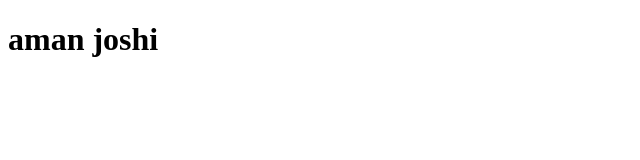
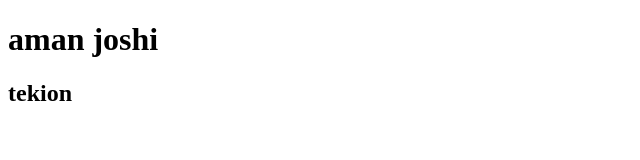
Before and after one commit to aman4047/Kart, a plain HTML site: page index.html in a window 1280 px wide. Shown: the whole page, without its empty margins (0-640 px from the left). Drawn offline with Linux system fonts and the light colour scheme.

Commit message:
added heading 2

```diff
--- a/index.html
+++ b/index.html
@@ -8,5 +8,6 @@
 </head>
 <body>
     <h1>aman joshi</h1>
+    <h2>tekion</h2>
 </body>
 </html>
```
